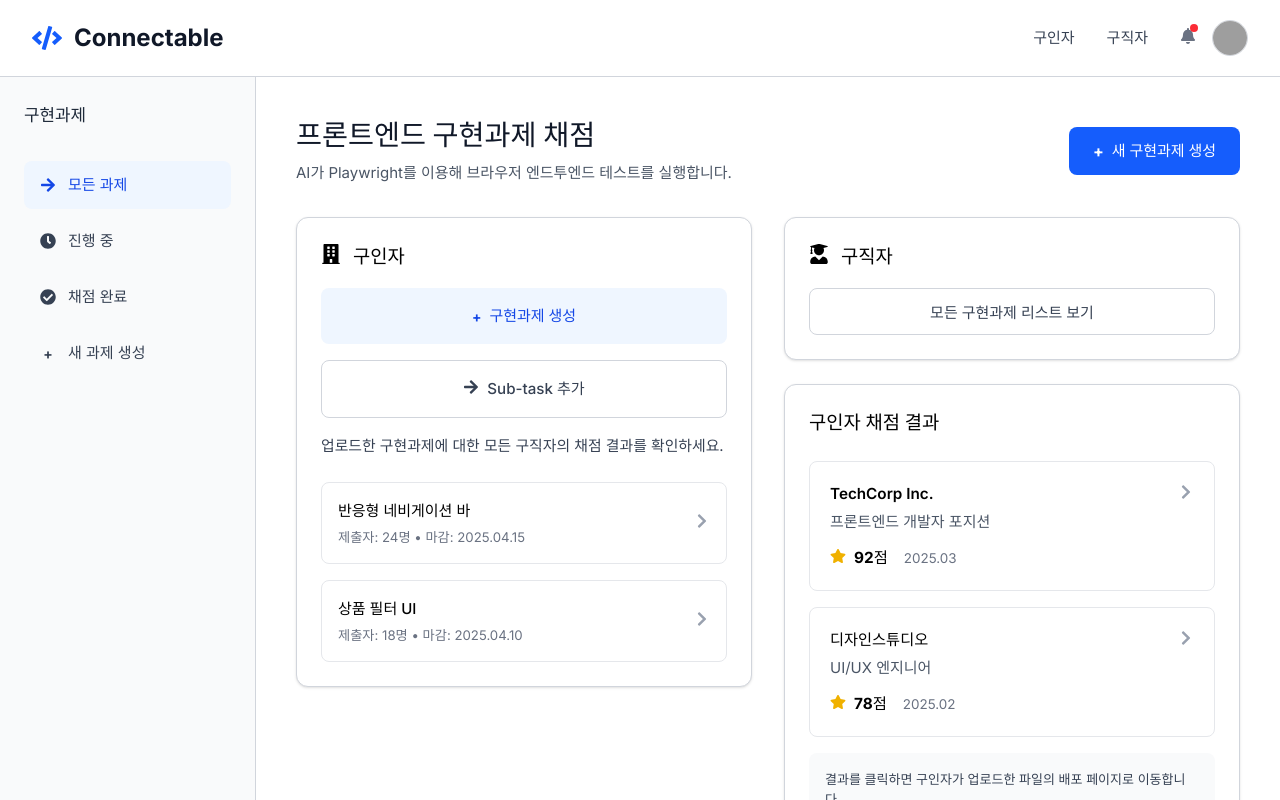
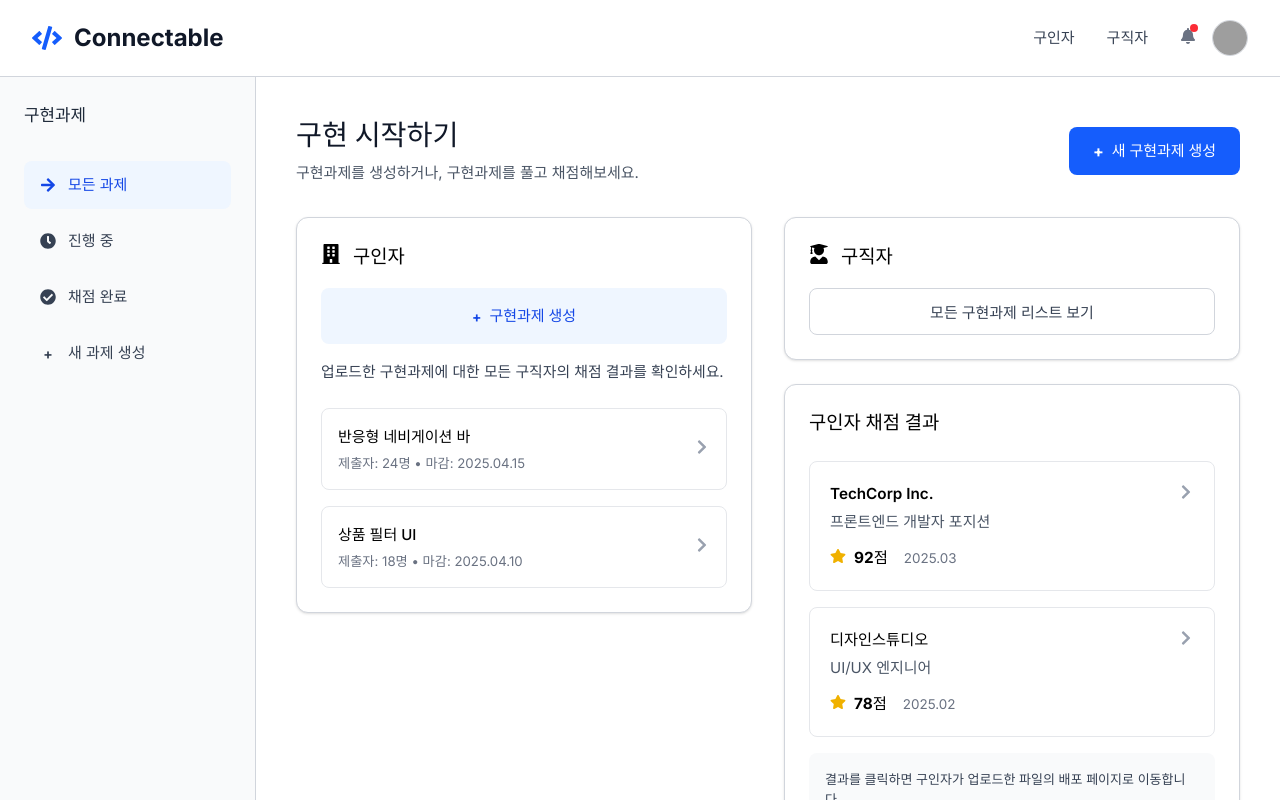
Before and after one commit to ten0213/GDGoC_Hackathon_One_Wave_FE, a React (Vite) app in the folder connectable/: page /subpage in a window 1280 px wide. Built offline with nearby package versions, Linux system fonts and the light colour scheme; grey boxes are pictures that could not be loaded.

Commit message:
Feat: 서브페이지 내부 이름 변경

```diff
--- a/connectable/src/components/Header/Unlogin_Header.tsx
+++ b/connectable/src/components/Header/Unlogin_Header.tsx
@@ -9,6 +9,10 @@ export default function Header() {
   const ConnectableClick = () =>{
     navigate('/')
   }
+  const handleSignClick = () => {
+    navigate('/signup')
+  }
+
 
   return (
     <header className={styles.header}>
@@ -20,7 +24,7 @@ export default function Header() {
         <button className={styles.loginBtn} onClick={handleLoginClick}>
           로그인
         </button>
-        <button className={styles.startBtn}>무료로 시작하기</button>
+        <button className={styles.loginBtn} onClick={handleSignClick}>회원가입</button>
       </div>
     </header>
   )
--- a/connectable/src/pages/HomePage/MainPage.tsx
+++ b/connectable/src/pages/HomePage/MainPage.tsx
@@ -63,7 +63,7 @@ export default function HomePage() {
             모든 과정이 투명하고, 세부 과제별 결과를 실시간으로 확인하세요.
           </p>
           <div className={styles.heroActions}>
-            <button className={styles.btnPrimary} onClick={handleExperienceClick}>채험하기</button>
+            <button className={styles.btnPrimary} onClick={handleExperienceClick}>시작하기</button>
           </div>
         </section>
 
--- a/connectable/src/pages/SubPage.tsx
+++ b/connectable/src/pages/SubPage.tsx
@@ -40,8 +40,8 @@ export default function MainPage() {
                 <main className="main-content">
                     <header className="header-section">
                         <div className="page-title">
-                            <h1>프론트엔드 구현과제 채점</h1>
-                            <p className="page-description">AI가 Playwright를 이용해 브라우저 엔드투엔드 테스트를 실행합니다.</p>
+                            <h1>구현 시작하기</h1>
+                            <p className="page-description">구현과제를 생성하거나, 구현과제를 풀고 채점해보세요.</p>
                         </div>
                         <button className="create-task-btn" onClick={() => navigate('/create-task')}>
                             <span className="btn-icon">+</span>
@@ -62,10 +62,6 @@ export default function MainPage() {
                                     <button className="action-btn-primary" onClick={() => navigate('/create-task')}>
                                         <span className="icon"><PlusIcon /></span>
                                         <span className="text">구현과제 생성</span>
-                                    </button>
-                                    <button className="action-btn-secondary">
-                                        <span className="icon"><FaArrowRight /></span>
-                                        <span className="text">Sub-task 추가</span>
                                     </button>
                                 </div>
 
```
